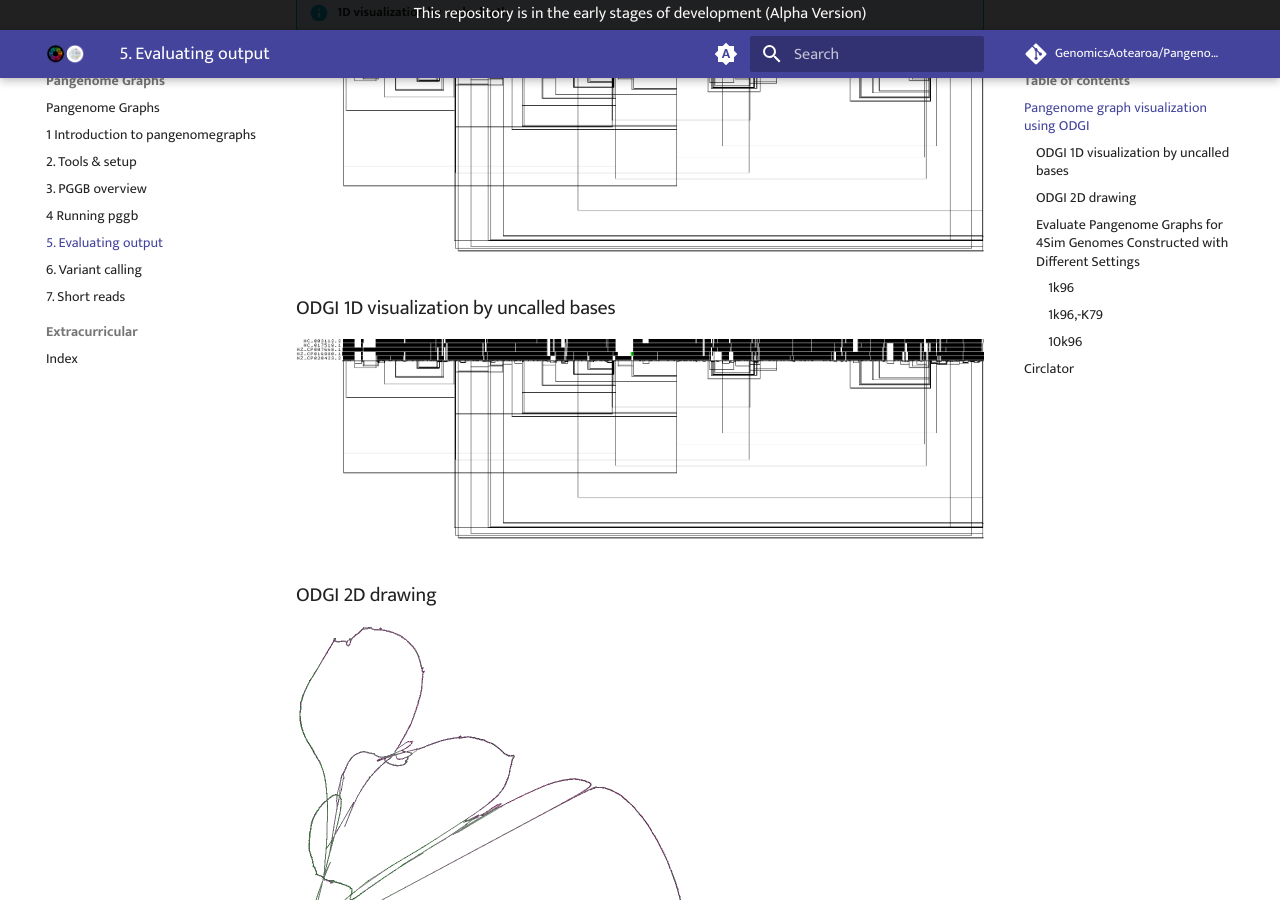
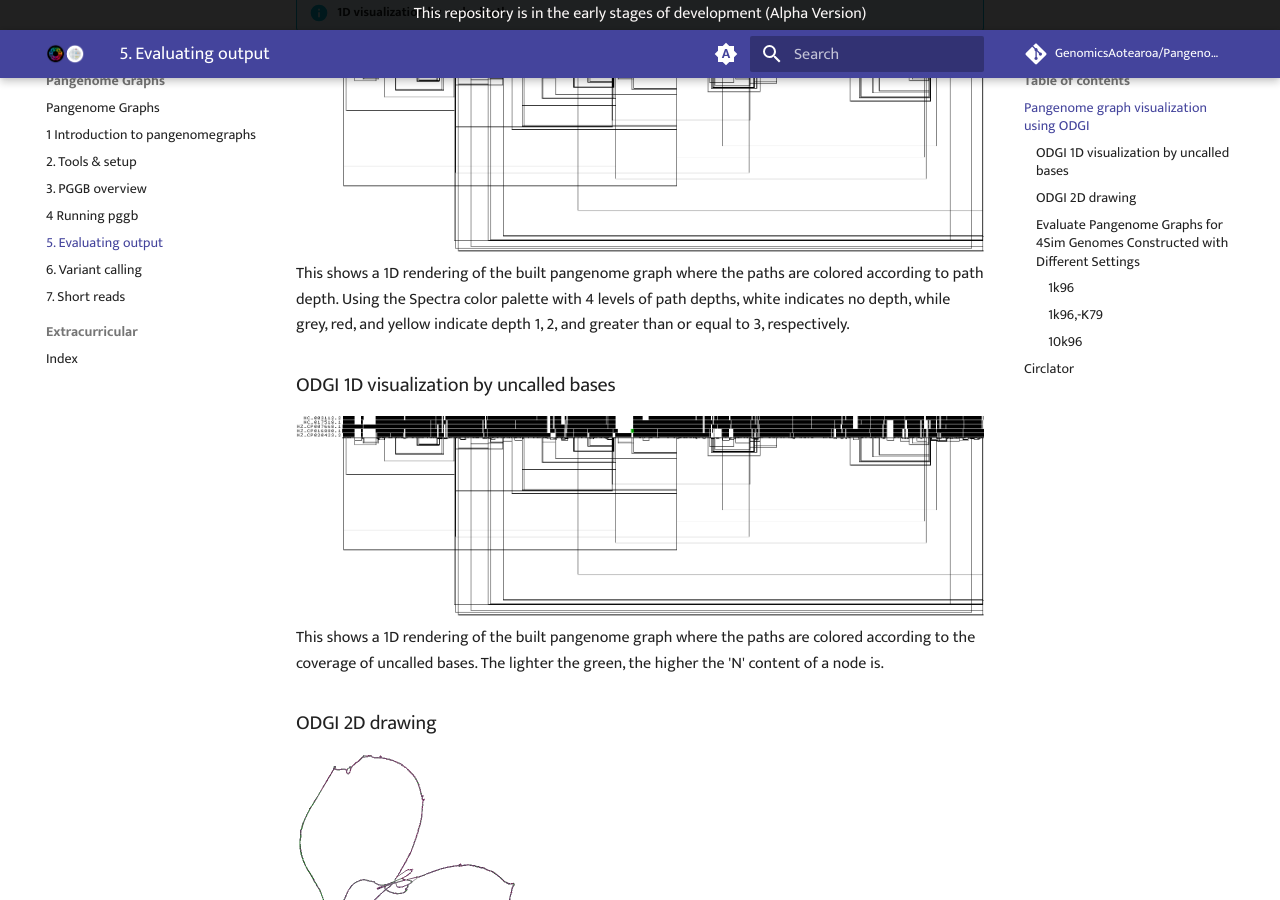
Before and after one commit to GenomicsAotearoa/Pangenome-Graphs-Workshop, an MkDocs documentation site: the page built from docs/5_Evaluating_pggb_output.md, in a window 1280 px wide and 900 px high, scrolled down 1959 px. Built offline with MkDocs 1.6.1 and Material for MkDocs 9.7.7, drawn with Linux system fonts in a browser that asks for light colours; comment, search, counter and statistics services are not loaded.

Commit message:
Update 5_Evaluating_pggb_output.md

```diff
--- a/docs/5_Evaluating_pggb_output.md
+++ b/docs/5_Evaluating_pggb_output.md
@@ -40,14 +40,20 @@
 !!! info "1D visualization by node depth"
 
 ![ODGI 1D visualization by node depth](theme_figures/ODGI-Node-Depth-1D-5NM.png)
+This shows a 1D rendering of the built pangenome graph where the paths are colored according to path depth. Using the Spectra color palette with 4 levels of path depths, white indicates no depth, while grey, red, and yellow indicate depth 1, 2, and greater than or equal to 3, respectively.
+
 
 ### ODGI 1D visualization by uncalled bases
 
 ![ODGI 1D visualization by uncalled bases](theme_figures/ODGI-Uncalled-1D-5NM.png)
+This shows a 1D rendering of the built pangenome graph where the paths are colored according to the coverage of uncalled bases. The lighter the green, the higher the 'N' content of a node is.
+
 
 ### ODGI 2D drawing
 
 ![ODGI 2D visualization](theme_figures/ODGI-2D-5NM-small.png)
+
+
 
 ### Evaluate Pangenome Graphs for 4Sim Genomes Constructed with Different Settings
 - We have employed three distinct settings to construct the pangenome graph of the 4Sim genomes. Which setting yielded the most optimal result? How can we determine this?
```
